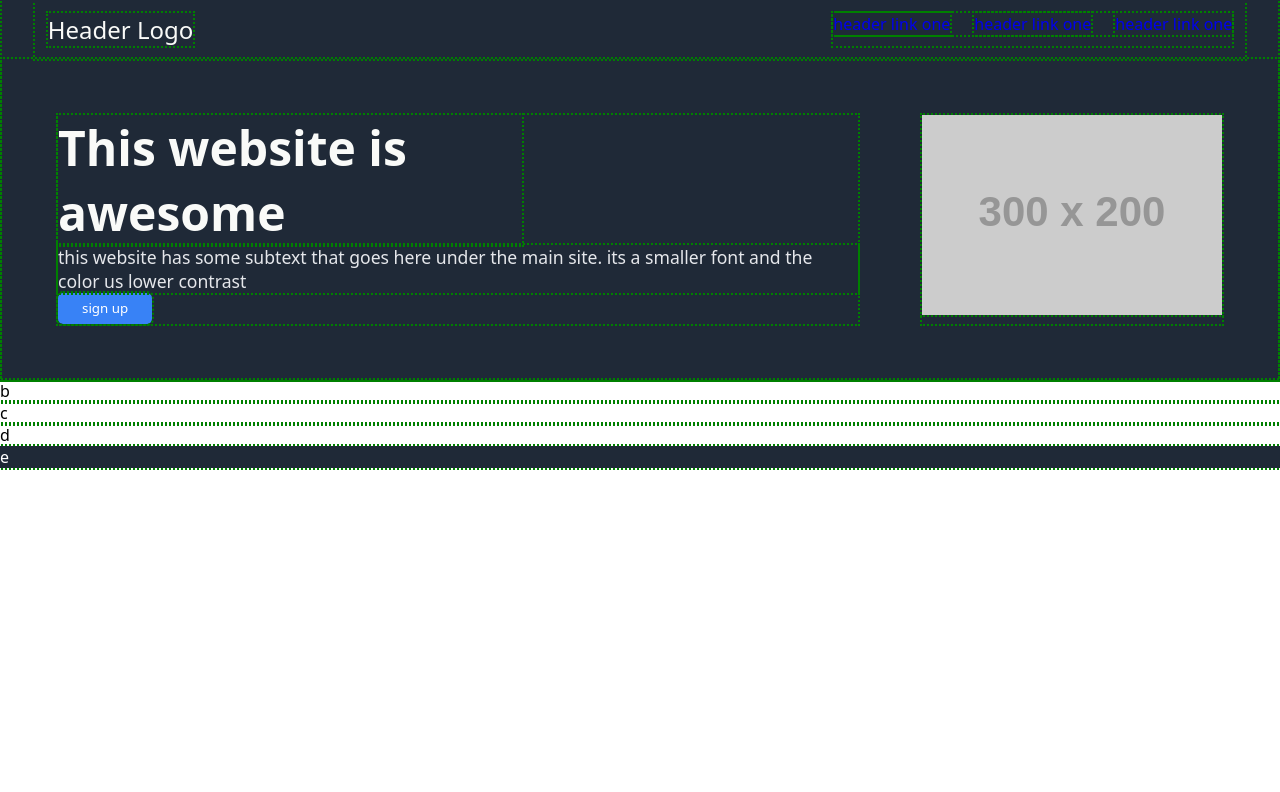
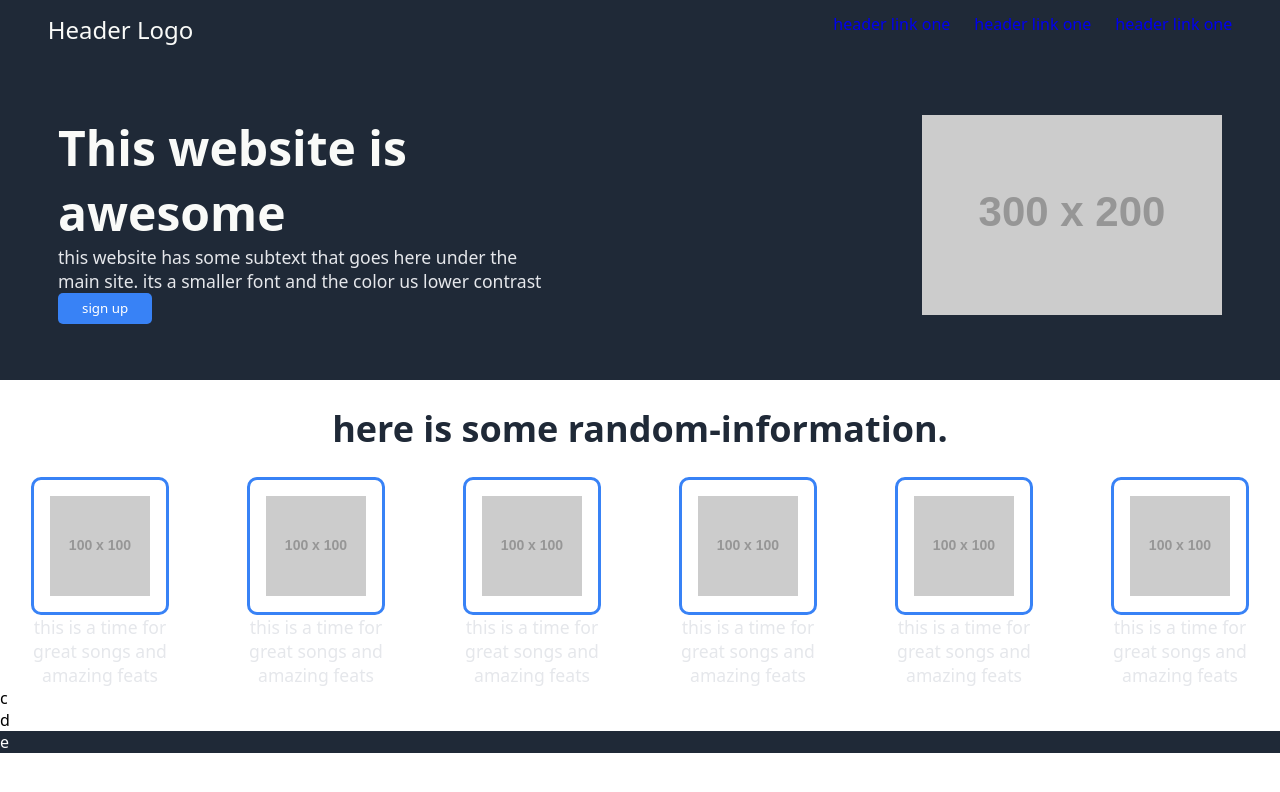
Before and after one commit to 1827765/hereos-page, a plain HTML site: page index.html in a window 1280 px wide. Drawn offline with Linux system fonts and the light colour scheme; placeholder pictures from the web are drawn by us.

Commit message:
Information.
added the Information body, header and cards, aligned them properly, removed the dotted outline from everything.
made changed to the nav link in header from relative paths to absolute paths

    Changes to be committed:
	modified:   index.html
    modified:   style.css

```diff
--- a/index.html
+++ b/index.html
@@ -41,7 +41,39 @@
             </div>
 
         </div>
-        <div class="infomation">b</div>
+        <div class="information">
+            <div class="random-info">
+                here is some random-information.
+            </div>
+            <div class="cards">
+            <div class="card-body">
+                <img class="card" src="https://placehold.co/100x100/FFFFFF/FFFFFF/png" alt="placehold">
+                <p>this is a time for great songs and amazing feats</p>
+            </div>
+            <div class="card-body">
+                <img class="card" src="https://placehold.co/100x100/FFFFFF/FFFFFF/png" alt="placehold">
+                <p>this is a time for great songs and amazing feats</p>
+            </div>
+            <div class="card-body">
+                <img class="card" src="https://placehold.co/100x100/FFFFFF/FFFFFF/png" alt="placehold">
+                <p>this is a time for great songs and amazing feats</p>
+            </div>
+            <div class="card-body">
+                <img class="card" src="https://placehold.co/100x100/FFFFFF/FFFFFF/png" alt="placehold">
+                <p>this is a time for great songs and amazing feats</p>
+            </div>
+            <div class="card-body">
+                <img class="card" src="https://placehold.co/100x100/FFFFFF/FFFFFF/png" alt="placehold">
+                <p>this is a time for great songs and amazing feats</p>
+            </div>
+            <div class="card-body">
+                <img class="card" src="https://placehold.co/100x100/FFFFFF/FFFFFF/png" alt="placehold">
+                <p>this is a time for great songs and amazing feats</p>
+            </div>
+
+            </div>
+
+        </div>
         <div class="reviews">c</div>
         <div class="actiom">d</div>
         <div class="footer">e</div>
--- a/style.css
+++ b/style.css
@@ -5,7 +5,7 @@
     padding: 0;
     border: 0;
     text-decoration: none;
-    outline: 2px dotted green;
+    /* outline: 2px dotted green; */
     font-family: system-ui, -apple-system, BlinkMacSystemFont, 'Segoe UI', Roboto, Oxygen, Ubuntu, Cantarell, 'Open Sans', 'Helvetica Neue', sans-serif;
 }
 a{
@@ -15,6 +15,7 @@ body{
     display: flex;
     flex-direction: column;
     min-height: 100vh;
+    /* width: auto; */
 }
 
 .content{
@@ -26,6 +27,8 @@ body{
 .header, .footer{
     background-color: #1f2937;
     color: white;
+    display: flex;
+    flex: auto;
 }
 
 
@@ -55,11 +58,11 @@ nav.links {
 
 div.sub-header{
     display: flex;
-    flex: 0 0 auto;
+    flex: 1 1 auto;
     border: 1.5rem;
     padding: 3.5rem;
     gap: 4rem;
-    justify-content: space-evenly;
+    justify-content: space-around;
 
 }
 
@@ -74,7 +77,7 @@ h1{
 p{
     font-size: 1.1rem;
     color: #e5e7eb;
-    text-wrap: wrap;
+    text-wrap: balance;
 
 }
 
@@ -96,9 +99,46 @@ button{
     flex-direction: column;
 }
 img{
-    flex: 1 0 inherit;
+    flex: 1 1 inherit;
+
 }
 
 .write-up{
     width: 50rem;
 }
+
+.information{
+    display: flex;
+    flex-direction: column;
+    flex: auto;
+}
+.random-info{
+    align-self: center;
+    font-size: 2.25rem;
+    font-weight: 900;
+    color: #1f2937;
+    margin: 1.5rem
+}
+
+.cards{
+    display: flex;
+    justify-content: space-around;
+    align-items: center;
+    gap: 1rem;
+
+
+}
+
+.card{
+    border: 3px solid #3882f6;
+    border-radius: 10px;
+    align-self: center;
+    padding: 1rem;
+}
+
+.card-body{
+    display: flex;
+    flex-direction: column;
+    align-items: center;
+    text-align: center;
+}
```
